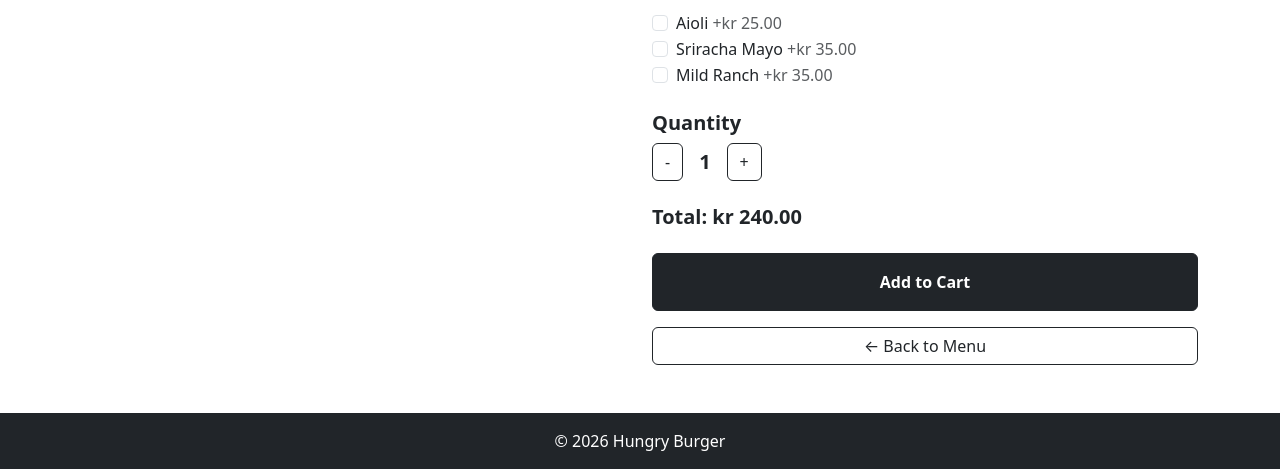
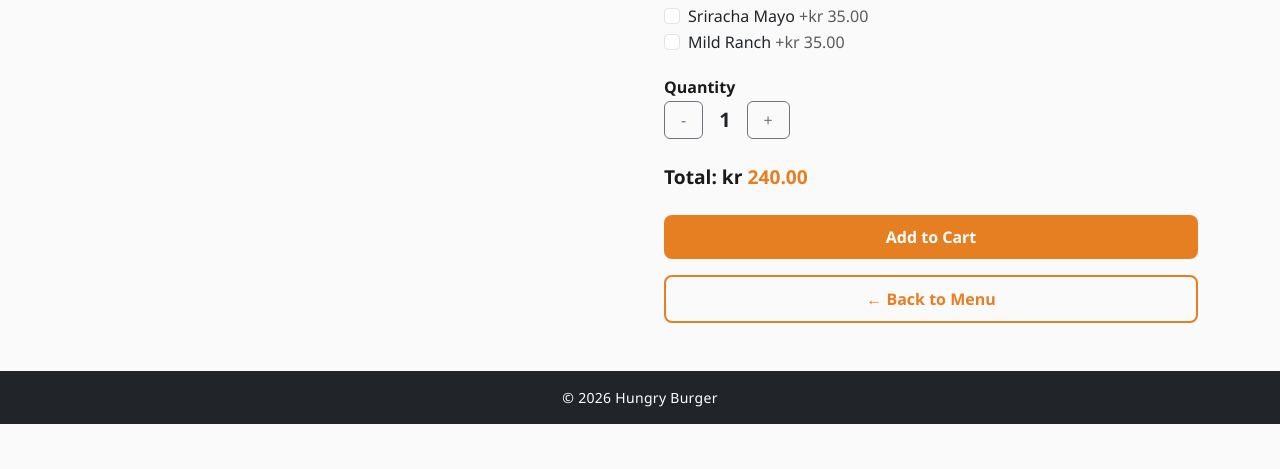
Before and after one commit to ShockZeRa1/Hungry-Burger, a Django app: page /product/1/ in a window 1280 px wide. Shown: the part 768-1237 px from the top of the page. After the commit the page ends 1192 px from the top, so only its background shows below. Run offline with Django 5.2, Linux system fonts and the light colour scheme; data comes from the database, SQL or seed files in the repository.

Commit message:
adding CSS for brand styling, adding logo and fixing dimensions

```diff
--- a/hungry/settings.py
+++ b/hungry/settings.py
@@ -120,6 +120,8 @@
 # https://docs.djangoproject.com/en/6.0/howto/static-files/
 
 STATIC_URL = 'static/'
+STATICFILES_DIRS = [BASE_DIR / 'menu' / 'static']
+
 
 SITE_ID = 1
 
--- a/hungry/templates/base.html
+++ b/hungry/templates/base.html
@@ -7,11 +7,15 @@
     <meta name="viewport" content="width=device-width, initial-scale=1.0">
     <title>{% block title %}Hungry Burger{% endblock %}</title>
     <link href="https://cdn.jsdelivr.net/npm/bootstrap@5.3.0/dist/css/bootstrap.min.css" rel="stylesheet">
+    <link rel="stylesheet" href="{% static 'menu/css/menu.css' %}">
 </head>
 <body>
-    <nav class="navbar navbar-expand-lg navbar-dark bg-dark">
+    <nav class="navbar navbar-expand-lg navbar-light floating-nav">
         <div class="container">
-            <a class="navbar-brand fw-bold" href="/">🍔 Hungry Burger</a>
+            <a class="navbar-brand fw-bold d-flex align-items-center gap-2" href="/">
+                <img src="{% static 'menu/LOGO.png' %}" alt="Hungry Burger" height="48">
+
+            </a>
             <button class="navbar-toggler" type="button" data-bs-toggle="collapse" data-bs-target="#navbarNav">
                 <span class="navbar-toggler-icon"></span>
             </button>
--- a/menu/static/menu/css/menu.css
+++ b/menu/static/menu/css/menu.css
@@ -0,0 +1,275 @@
+
+:root {
+    --brand: #e67e22;
+    --brand-dark: #ca6f1e;
+    --bg: #fafafa;
+    --card-bg: #ffffff;
+    --text-muted: #6c757d;
+}
+
+body {
+    background-color: var(--bg);
+    font-family: 'Segoe UI', sans-serif;
+    padding-top: 0;
+}
+
+.floating-nav {
+    background-color: #ffffff;
+    margin: 16px auto;
+    max-width: 1200px;
+    border-radius: 50px;
+    padding: 6px 22px;
+    box-shadow: 0 4px 20px rgba(0,0,0,0.10);
+    position: sticky;
+    top: 16px;
+    z-index: 1000;
+    width: calc(100%-32px);
+}
+
+.navbar-brand {
+    font-size: 1.1rem;
+    font-weight: 700;
+    color: #1a1a1a !important;
+    letter-spacing: 0.3px;
+}
+
+.navbar-brand img {
+    height: 180px;
+    width: auto;
+    margin: -68px 0;
+}
+
+.nav-link {
+    color: #1a1a1a !important;
+    font-weight: 500;
+}
+
+.nav-link:hover {
+    color: var(--brand) !important;
+}
+
+.hero {
+    background-color: #f0f0f0;
+    border-radius: 16px;
+    padding: 48px 40px;
+    margin-bottom: 48px;
+    display: flex;
+    align-items: center;
+    justify-content: space-between;
+    gap: 32px;
+    overflow: hidden;
+}
+
+.hero-text {
+    flex: 1;
+}
+
+.hero-text .hero-label {
+    font-size: 0.75rem;
+    font-weight: 600;
+    letter-spacing: 2px;
+    text-transform: uppercase;
+    color: var(--brand);
+    margin-bottom: 12px;
+}
+
+.hero-text h1 {
+    font-size: 2.8rem;
+    font-weight: 800;
+    line-height: 1.15;
+    color: #1a1a1a;
+    margin-bottom: 16px;
+}
+
+.hero-text h1 span {
+    color: var(--brand);
+    font-style: italic;
+}
+
+.hero-text p {
+    color: var(--text-muted);
+    font-size: 1rem;
+    max-width: 380px;
+}
+
+.hero-image {
+    flex: 1;
+    text-align: right;
+}
+
+.hero-image img {
+    width: 100%;
+    max-width: 460px;
+    height: 360px;
+    object-fit: cover;
+    border-radius: 12px;
+}
+
+.section-heading {
+    font-size: 1.5rem;
+    font-weight: 700;
+    color: #1a1a1a;
+    margin-bottom: 24px;
+    padding-bottom: 10px;
+    border-bottom: 3px solid var(--brand);
+    display: inline-block;
+}
+
+.product-card {
+    background: var(--card-bg);
+    border: none;
+    border-radius: 12px;
+    box-shadow: 0 2px 12px rgba(0,0,0,0.08);
+    transition: transform 0.2s ease, box-shadow 0.2s ease;
+    overflow: hidden;
+}
+
+.product-card:hover {
+    transform: translateY(-4px);
+    box-shadow: 0 8px 24px rgba(0,0,0,0.12);
+}
+
+.product-card img {
+    height: 450px;
+    object-fit: cover;
+    object-position: center;
+    width: 100%;
+}
+
+.product-card .card-body {
+    padding: 16px;
+}
+
+.product-card .card-title {
+    font-size: 1rem;
+    font-weight: 700;
+    margin-bottom: 6px;
+    color: #1a1a1a;
+}
+
+.product-card .card-text {
+    font-size: 0.85rem;
+    color: var(--text-muted);
+    margin-bottom: 8px;
+    display: -webkit-box;
+    -webkit-line-clamp: 2;
+    -webkit-box-orient: vertical;
+    overflow: hidden;
+}
+
+.product-card .price {
+    font-weight: 700;
+    color: var(--brand);
+    font-size: 1rem;
+    margin-bottom: 12px;
+}
+
+.btn-brand {
+    background-color: var(--brand);
+    color: #fff;
+    border: none;
+    border-radius: 8px;
+    font-weight: 600;
+    padding: 10px 16px;
+    width: 100%;
+    transition: background-color 0.2s ease;
+}
+
+.btn-brand:hover {
+    background-color: var(--brand-dark);
+    color: #fff;
+}
+
+.btn-outline-brand {
+    border: 2px solid var(--brand);
+    color: var(--brand);
+    background: transparent;
+    border-radius: 8px;
+    font-weight: 600;
+    padding: 10px 16px;
+    width: 100%;
+    transition: all 0.2s ease;
+}
+
+.btn-outline-brand:hover {
+    background-color: var(--brand);
+    color: #fff;
+}
+
+.featured-badge {
+    position: absolute;
+    top: 12px;
+    left: 12px;
+    background-color: var(--brand);
+    color: #fff;
+    font-size: 0.7rem;
+    font-weight: 700;
+    padding: 4px 10px;
+    border-radius: 20px;
+    letter-spacing: 0.5px;
+    text-transform: uppercase;
+}
+
+.product-detail-img {
+    width: 100%;
+    height: 650px;
+    object-fit: cover;
+    border-radius: 20px;
+}
+
+.product-detail-price {
+    font-size: 1.5rem;
+    font-weight: 700;
+    color: var(--brand);
+}
+
+.option-group-title {
+    font-size: 1rem;
+    font-weight: 700;
+    color: #1a1a1a;
+    margin-bottom: 4px;
+}
+
+.option-group-subtitle {
+    font-size: 0.8rem;
+    color: var(--text-muted);
+    margin-bottom: 10px;
+}
+
+.total-display {
+    font-size: 1.2rem;
+    font-weight: 700;
+    color: #1a1a1a;
+}
+
+.total-display span {
+    color: var(--brand);
+}
+
+/* ── Footer ── */
+footer {
+    margin-top: 64px;
+    font-size: 0.875rem;
+    letter-spacing: 0.3px;
+}
+
+@media (max-width: 768px) {
+    .hero {
+        flex-direction: column;
+        padding: 32px 24px;
+        text-align: center;
+    }
+
+    .hero-text h1 {
+        font-size: 2rem;
+    }
+
+    .hero-image {
+        text-align: center;
+    }
+
+    .hero-image img {
+        max-width: 100%;
+        height: 220px;
+    }
+}
--- a/menu/templates/menu/product_detail.html
+++ b/menu/templates/menu/product_detail.html
@@ -3,36 +3,32 @@
 {% block title %}{{ product.name }} - Hungry Burger{% endblock %}
 
 {% block content %}
-<div class="row">
+<div class="row g-5">
 
-    <!-- Product Image and Info -->
+    <!-- Product Image -->
     <div class="col-md-6">
         {% if product.image_url %}
-        <img src="{{ product.image_url.url }}" class="img-fluid rounded" alt="{{ product.name }}" style="width: 100%; height: 400px; object-fit: contain;">
+        <img src="{{ product.image_url.url }}" class="product-detail-img" alt="{{ product.name }}">
         {% endif %}
     </div>
 
-    <!-- Product Details and Customization -->
+    <!-- Product Details -->
     <div class="col-md-6">
-        <h1 class="fw-bold">{{ product.name }}</h1>
-        <p class="text-muted">{{ product.description }}</p>
-        <h4 class="fw-bold mb-4">kr {{ product.price }}</h4>
+        <h1 class="fw-bold mb-2">{{ product.name }}</h1>
+        <p class="text-muted mb-3">{{ product.description }}</p>
+        <p class="product-detail-price mb-4">kr {{ product.price }}</p>
 
-        <!-- Customization Form -->
+        <!-- Customisation Form -->
         <form method="POST" action="{% url 'product_detail' product.id %}">
             {% csrf_token %}
             {% if form.errors %}
-            <div class="alert alert-danger">
-                {{ form.errors }}
-            </div>
+            <div class="alert alert-danger">{{ form.errors }}</div>
             {% endif %}
-
-
 
             {% for group, options in option_groups.items %}
             <div class="mb-4">
-                <h5 class="fw-bold">{{ group.name }}</h5>
-                <p class="text-muted small">Select up to {{ group.max_select }}</p>
+                <h5 class="option-group-title">{{ group.name }}</h5>
+                <p class="option-group-subtitle">Select up to {{ group.max_select }}</p>
                 {% for option in options %}
                 <div class="form-check">
                     <input class="form-check-input"
@@ -40,9 +36,7 @@
                            name="option_{{ option.id }}"
                            id="option_{{ option.id }}"
                            value="{{ option.id }}"
-                           data-price= "{{option.extra_price}}">
-
-
+                           data-price="{{ option.extra_price }}">
                     <label class="form-check-label" for="option_{{ option.id }}">
                         {{ option.name }}
                         {% if option.extra_price > 0 %}
@@ -56,33 +50,28 @@
 
             <!-- Quantity -->
             <div class="mb-4">
-                <h5 class="fw-bold">Quantity</h5>
+                <h5 class="option-group-title">Quantity</h5>
                 <div class="d-flex align-items-center gap-3">
-                    <button type="button" class="btn btn-outline-dark" onclick="changeQty(-1)">-</button>
+                    <button type="button" class="btn btn-outline-secondary px-3" onclick="changeQty(-1)">-</button>
                     <span id="qty" class="fw-bold fs-5">1</span>
-                    <button type="button" class="btn btn-outline-dark" onclick="changeQty(1)">+</button>
+                    <button type="button" class="btn btn-outline-secondary px-3" onclick="changeQty(1)">+</button>
                     <input type="hidden" name="quantity" id="quantity_input" value="1">
                 </div>
             </div>
 
-            <!-- Total Price -->
+            <!-- Total -->
             <div class="mb-4">
-                <h5 class="fw-bold">Total: kr <span id="total_price">{{ product.price }}</span></h5>
+                <p class="total-display">Total: kr <span id="total_price">{{ product.price }}</span></p>
             </div>
 
-            <!-- Add to Cart Button -->
-            <button type="submit" class="btn btn-dark w-100 py-3 fw-bold">
-                Add to Cart
-            </button>
+            <button type="submit" class="btn btn-brand mb-2">Add to Cart</button>
         </form>
 
-        <!-- Back to Menu -->
-        <a href="{% url 'menu' %}" class="btn btn-outline-dark w-100 mt-3">← Back to Menu</a>
+        <a href="{% url 'menu' %}" class="btn btn-outline-brand mt-2">← Back to Menu</a>
     </div>
 </div>
 
 <script>
-    // quantity counter
     function changeQty(change) {
         let qty = parseInt(document.getElementById('qty').innerText);
         qty = Math.max(1, qty + change);
@@ -91,7 +80,6 @@
         updateTotal();
     }
 
-    // update total price when options selected
     const basePrice = {{ product.price }};
 
     function updateTotal() {
```
Also changed, not shown: menu/templates/menu/menu.html (+31 -14 lines), menu/static/menu/LOGO.png (added).
